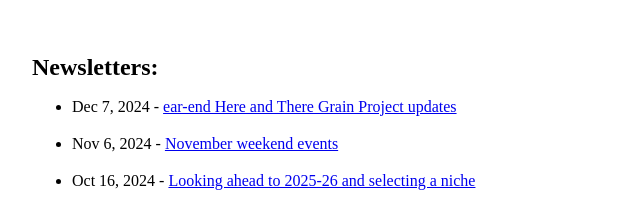
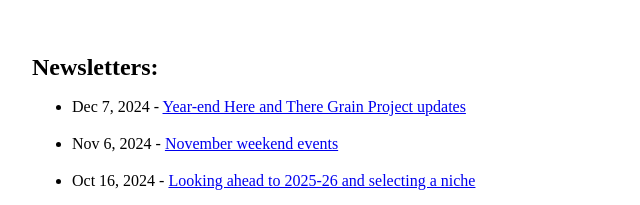
Before and after one commit to drewandrew/here-and-there, a website: page index.html in a window 1280 px wide. Shown: the part 3606-3811 px from the top of the page, 273-913 px from the left. Drawn offline with Linux system fonts and the light colour scheme.

Commit message:
fix typo

```diff
--- a/index.html
+++ b/index.html
@@ -125,7 +125,7 @@
       <ul>
         <li>
           <div>
-            <p>Dec 7, 2024 - <a href="https://mailchi.mp/79b64b322874/year-end-here-and-there-grain-project-updates">ear-end Here and There Grain Project updates</a></p>
+            <p>Dec 7, 2024 - <a href="https://mailchi.mp/79b64b322874/year-end-here-and-there-grain-project-updates">Year-end Here and There Grain Project updates</a></p>
           </div>
         </li>
         <li>
```
